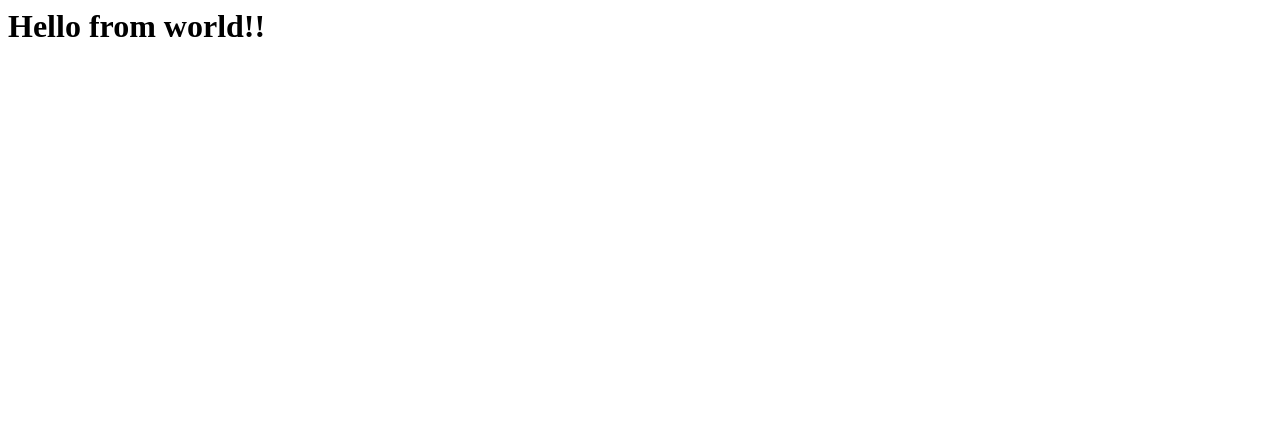
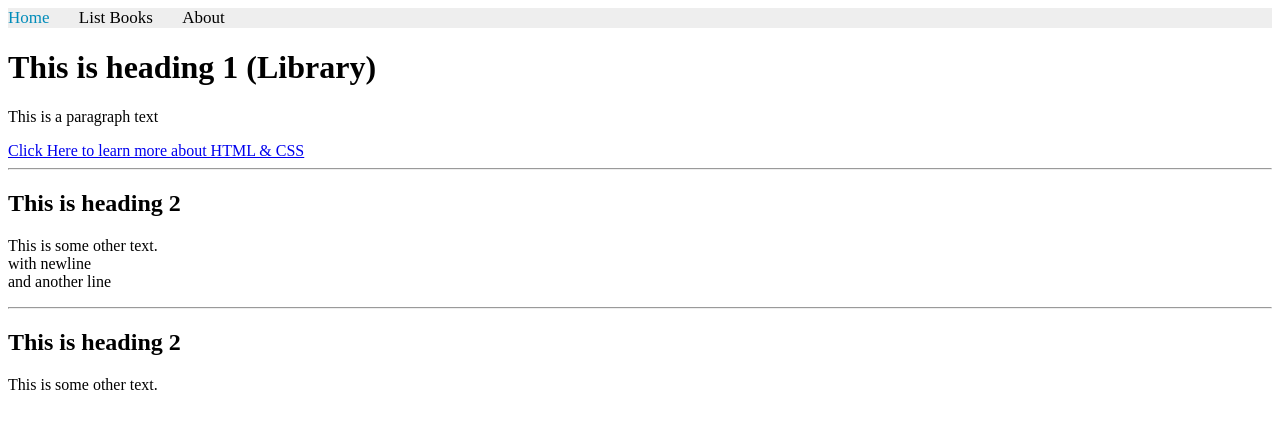
Before and after one commit to iimyarr/CS471-441212640, a Django app: page /books/ in a window 1280 px wide. Shown: the top 429 px of the page. Run offline with Django 5.2, Linux system fonts and the light colour scheme.

Commit message:
add HTML CSS lab 4

```diff
--- a/apps/bookmodule/urls.py
+++ b/apps/bookmodule/urls.py
@@ -2,7 +2,8 @@ from django.urls import path
 from . import views
 
 urlpatterns = [
-    path('', views.index),
-    path('index2/<int:val1>/', views.index2),
-    path('<int:bookId>/', views.viewbook),
+    path("", views.index, name="books.index"),
+    path("list_books/", views.list_books, name="books.list_books"),
+    path("<int:bookId>/", views.viewbook, name="books.view_one_book"),
+    path("aboutus/", views.aboutus, name="books.aboutus"),
 ]
--- a/apps/bookmodule/views.py
+++ b/apps/bookmodule/views.py
@@ -1,25 +1,13 @@
-from django.http import HttpResponse
 from django.shortcuts import render
 
 def index(request):
-    name = request.GET.get("name") or "world!"
-    return render(request, "bookmodule/index.html", {"name": name})
+    return render(request, "bookmodule/index.html")
 
-def index2(request, val1=0):
-    return HttpResponse("value1 = " + str(val1))
+def list_books(request):
+    return render(request, "bookmodule/list_books.html")
 
 def viewbook(request, bookId):
-    book1 = {'id': 123, 'title': 'Continuous Delivery', 'author': 'J. Humble and D. Farley'}
-    book2 = {'id': 456, 'title': 'Secrets of Reverse Engineering', 'author': 'E. Eilam'}
+    return render(request, "bookmodule/one_book.html")
 
-    targetBook = None
-
-    if book1['id'] == bookId:
-        targetBook = book1
-
-    if book2['id'] == bookId:
-        targetBook = book2
-
-    context = {'book': targetBook}
-
-    return render(request, 'bookmodule/show.html', context)
+def aboutus(request):
+    return render(request, "bookmodule/aboutus.html")
--- /dev/null
+++ b/apps/static/styles.css
@@ -0,0 +1,19 @@
+/* Add a black background color to the top navigation */
+.topnav {
+    background-color: #eeeeee;
+    width: 100%;
+}
+
+/* Style the links inside the navigation bar */
+.topnav a {
+    color: #000000;
+    text-align: center;
+    margin-right: 25px;
+    text-decoration: none;
+    font-size: 17px;
+}
+
+/* Add a color to the active/current link */
+.topnav a.active {
+    color: #008CBA;
+}
--- a/apps/templates/bookmodule/index.html
+++ b/apps/templates/bookmodule/index.html
@@ -1 +1,31 @@
-<h1>Hello from {{ name }}!</h1>
+{% extends "layouts/base.html" %}
+
+{% block title %}My First Index HTML Page{% endblock title %}
+
+{% block content %}
+
+<h1>This is heading 1 (Library)</h1>
+
+<p>This is a paragraph text</p>
+
+<a href="https://www.w3schools.com/html/default.asp">
+    Click Here to learn more about HTML & CSS
+</a>
+
+<hr>
+
+<h2>This is heading 2</h2>
+
+<p>
+    This is some other text.<br>
+    with newline<br>
+    and another line
+</p>
+
+<hr>
+
+<h2>This is heading 2</h2>
+
+<p>This is some other text.</p>
+
+{% endblock content %}
--- /dev/null
+++ b/apps/templates/includes/header.html
@@ -0,0 +1,20 @@
+{% with request.resolver_match.url_name as url_name %}
+
+<div class="topnav">
+    <a href="{% url 'books.index' %}"
+       class="{% if url_name == 'books.index' %}active{% endif %}">
+        Home
+    </a>
+
+    <a href="{% url 'books.list_books' %}"
+       class="{% if url_name == 'books.list_books' %}active{% endif %}">
+        List Books
+    </a>
+
+    <a href="{% url 'books.aboutus' %}"
+       class="{% if url_name == 'books.aboutus' %}active{% endif %}">
+        About
+    </a>
+</div>
+
+{% endwith %}
--- /dev/null
+++ b/apps/templates/layouts/base.html
@@ -0,0 +1,24 @@
+{% load static %}
+<!DOCTYPE html>
+<html lang="en">
+<head>
+    <meta charset="UTF-8">
+    <title>{% block title %}Library{% endblock title %}</title>
+
+    <link rel="icon" href="{% static 'qu-icon.png' %}">
+    <link rel="stylesheet" href="{% static 'styles.css' %}">
+
+    {% block stylesheets %}{% endblock stylesheets %}
+</head>
+
+<body>
+
+    {% include "includes/header.html" %}
+
+    {% block content %}
+    {% endblock content %}
+
+    {% include "includes/footer.html" %}
+
+</body>
+</html>
--- a/libraryproject/settings.py
+++ b/libraryproject/settings.py
@@ -118,7 +118,9 @@ USE_TZ = True
 
 STATIC_URL = 'static/'
 
-
+STATICFILES_DIRS = [
+    os.path.join(BASE_DIR, "apps/static")
+]
 # Email
 # https://docs.djangoproject.com/en/6.1/topics/email/#topic-email-configuration
 
```
Also changed, not shown: apps/templates/bookmodule/aboutus.html (added, +30 -0 lines), apps/templates/bookmodule/list_books.html (added, +32 -0 lines), apps/templates/bookmodule/one_book.html (added, +26 -0 lines), apps/static/book1.jpg (added), apps/static/book2.jpg (added), apps/static/book3.jpg (added), apps/static/qu-icon.png (added), apps/templates/includes/footer.html (added).
